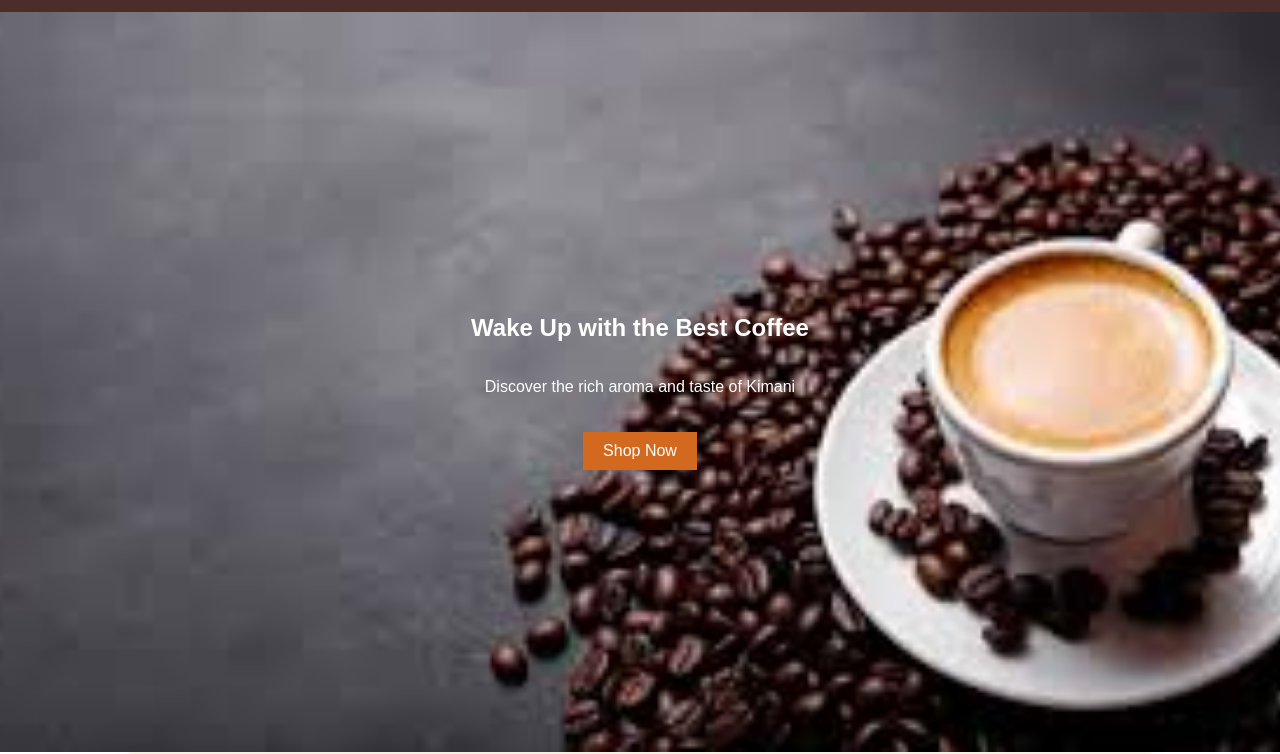
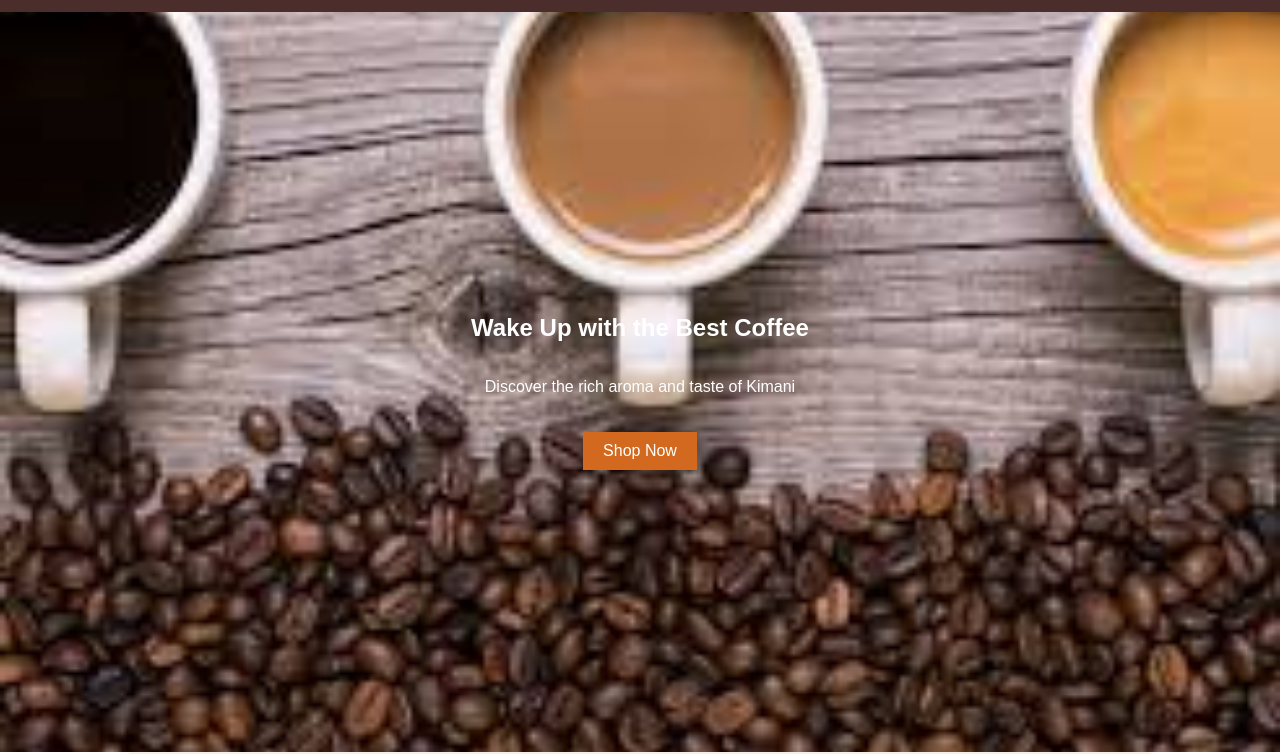
Before and after one commit to sakwasilas/Kimani-cofee, a plain HTML site: page index.html in a window 1280 px wide. Shown: the part 68-822 px from the top of the page. Drawn offline with Linux system fonts and the light colour scheme; a script that the page names is missing.

Commit message:
renaming banner

```diff
--- a/styles.css
+++ b/styles.css
@@ -36,7 +36,7 @@ header nav ul li a {
 .hero
 {
   height: 80vh;
-  background:url('./images/banner.jpg') center/cover no-repeat;
+  background:url('./images/banner2.jpg') center/cover no-repeat;
   display:flex;
   flex-direction:column;
   justify-content:center;
```
Also changed, not shown: images/banner2.jpg (added).
